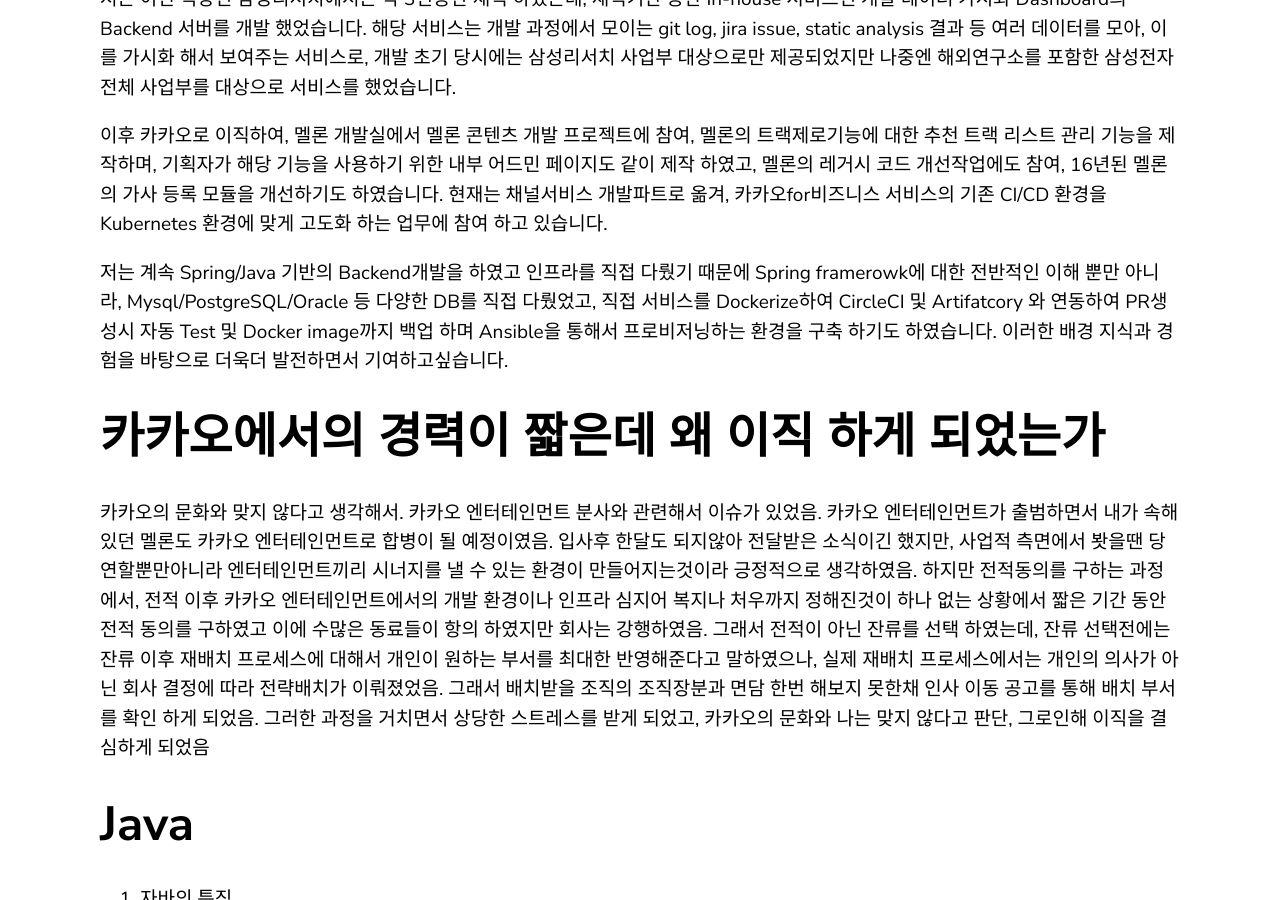
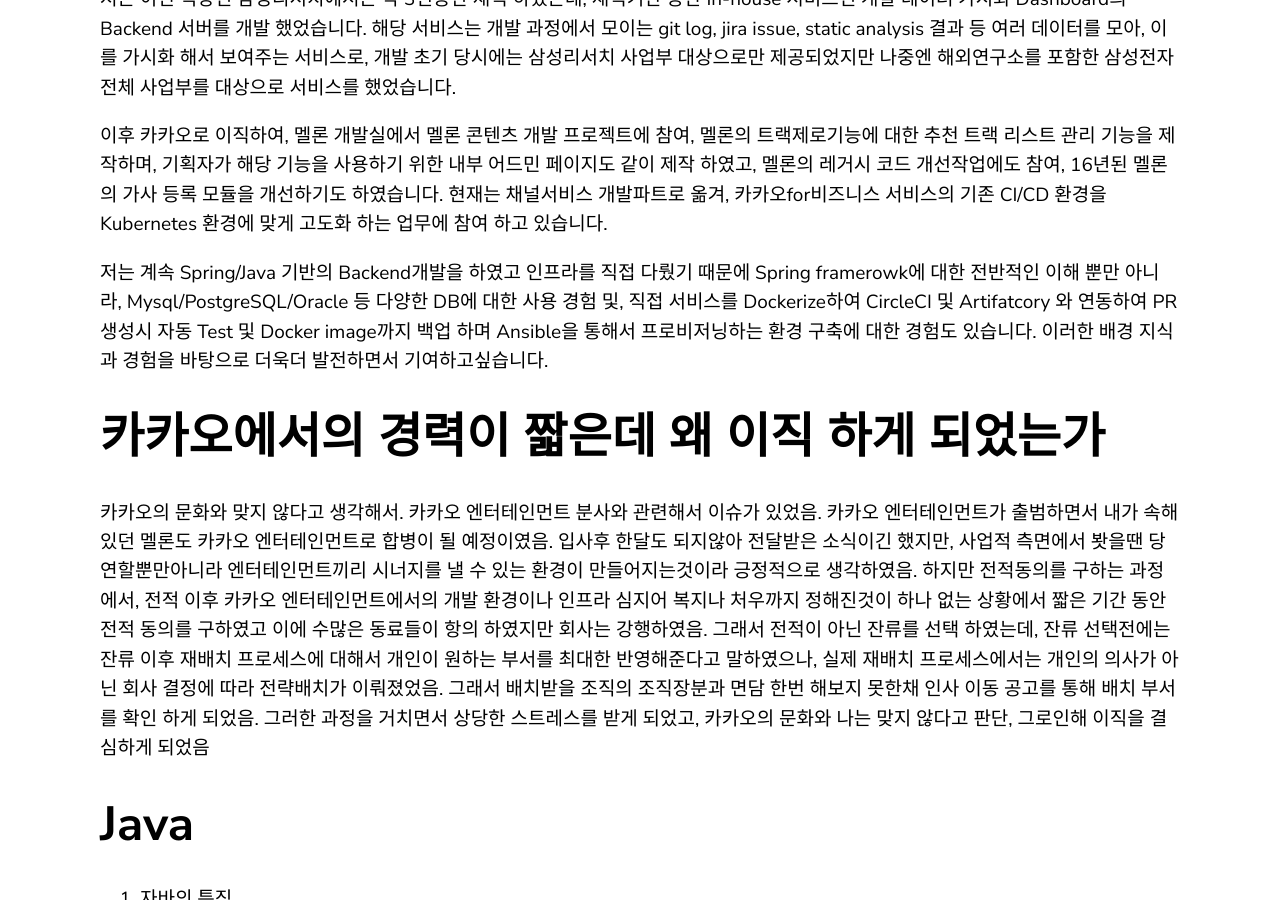
Before and after one commit to yoowonyoung/yoowonyoung.github.io, a Jekyll site: the page built from _posts/2020-08-11-Interview-03.md, in a window 1280 px wide and 900 px high, scrolled down 664 px. Built offline with Jekyll 4.4.1, drawn with Linux system fonts in a browser that asks for light colours; comment, search, counter and statistics services are not loaded.

Commit message:
Update 2020-08-11-Interview-03.md

```diff
--- a/_posts/2020-08-11-Interview-03.md
+++ b/_posts/2020-08-11-Interview-03.md
@@ -13,7 +13,7 @@
 
 이후 카카오로 이직하여, 멜론 개발실에서 멜론 콘텐츠 개발 프로젝트에 참여, 멜론의 트랙제로기능에 대한 추천 트랙 리스트 관리 기능을 제작하며, 기획자가 해당 기능을 사용하기 위한 내부 어드민 페이지도 같이 제작 하였고, 멜론의 레거시 코드 개선작업에도 참여, 16년된 멜론의 가사 등록 모듈을 개선하기도 하였습니다. 현재는 채널서비스 개발파트로 옮겨, 카카오for비즈니스 서비스의 기존 CI/CD 환경을 Kubernetes 환경에 맞게 고도화 하는 업무에 참여 하고 있습니다.
 
-저는 계속 Spring/Java 기반의 Backend개발을 하였고 인프라를 직접 다뤘기 때문에 Spring framerowk에 대한 전반적인 이해 뿐만 아니라, Mysql/PostgreSQL/Oracle 등 다양한 DB를 직접 다뤘었고, 직접 서비스를 Dockerize하여 CircleCI 및 Artifatcory 와 연동하여 PR생성시 자동 Test 및 Docker image까지 백업 하며 Ansible을 통해서 프로비저닝하는 환경을 구축 하기도 하였습니다. 이러한 배경 지식과 경험을 바탕으로 더욱더 발전하면서 기여하고싶습니다.
+저는 계속 Spring/Java 기반의 Backend개발을 하였고 인프라를 직접 다뤘기 때문에 Spring framerowk에 대한 전반적인 이해 뿐만 아니라, Mysql/PostgreSQL/Oracle 등 다양한 DB에 대한 사용 경험 및, 직접 서비스를 Dockerize하여 CircleCI 및 Artifatcory 와 연동하여 PR생성시 자동 Test 및 Docker image까지 백업 하며 Ansible을 통해서 프로비저닝하는 환경 구축에 대한 경험도 있습니다. 이러한 배경 지식과 경험을 바탕으로 더욱더 발전하면서 기여하고싶습니다.
 
 # 카카오에서의 경력이 짧은데 왜 이직 하게 되었는가
 카카오의 문화와 맞지 않다고 생각해서. 카카오 엔터테인먼트 분사와 관련해서 이슈가 있었음. 카카오 엔터테인먼트가 출범하면서 내가 속해있던 멜론도 카카오 엔터테인먼트로 합병이 될 예정이였음. 입사후 한달도 되지않아 전달받은 소식이긴 했지만, 사업적 측면에서 봣을땐 당연할뿐만아니라 엔터테인먼트끼리 시너지를 낼 수 있는 환경이 만들어지는것이라 긍정적으로 생각하였음. 하지만 전적동의를 구하는 과정에서, 전적 이후 카카오 엔터테인먼트에서의 개발 환경이나 인프라 심지어 복지나 처우까지 정해진것이 하나 없는 상황에서 짧은 기간 동안 전적 동의를 구하였고 이에 수많은 동료들이 항의 하였지만 회사는 강행하였음. 그래서 전적이 아닌 잔류를 선택 하였는데, 잔류 선택전에는 잔류 이후 재배치 프로세스에 대해서 개인이 원하는 부서를 최대한 반영해준다고 말하였으나, 실제 재배치 프로세스에서는 개인의 의사가 아닌 회사 결정에 따라 전략배치가 이뤄졌었음. 그래서 배치받을 조직의 조직장분과 면담 한번 해보지 못한채 인사 이동 공고를 통해 배치 부서를 확인 하게 되었음. 그러한 과정을 거치면서 상당한 스트레스를 받게 되었고, 카카오의 문화와 나는 맞지 않다고 판단, 그로인해 이직을 결심하게 되었음
```
